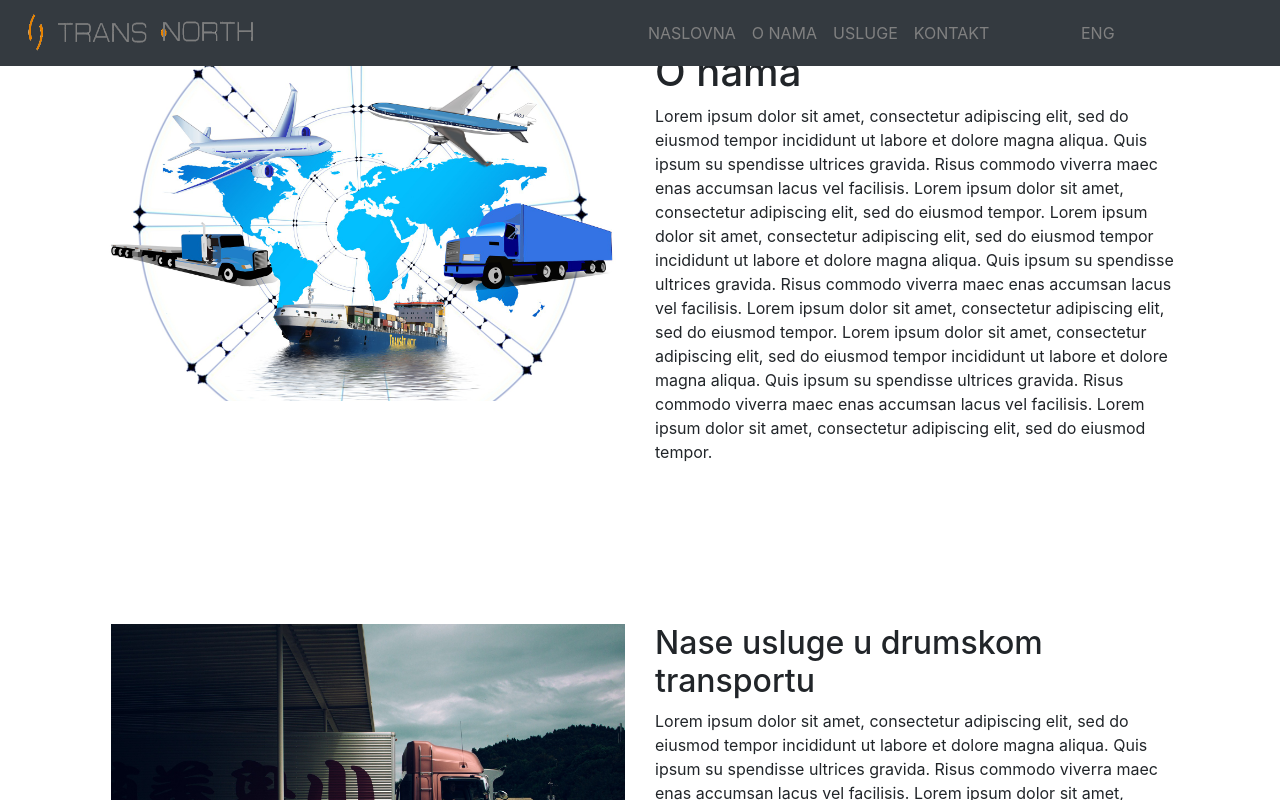
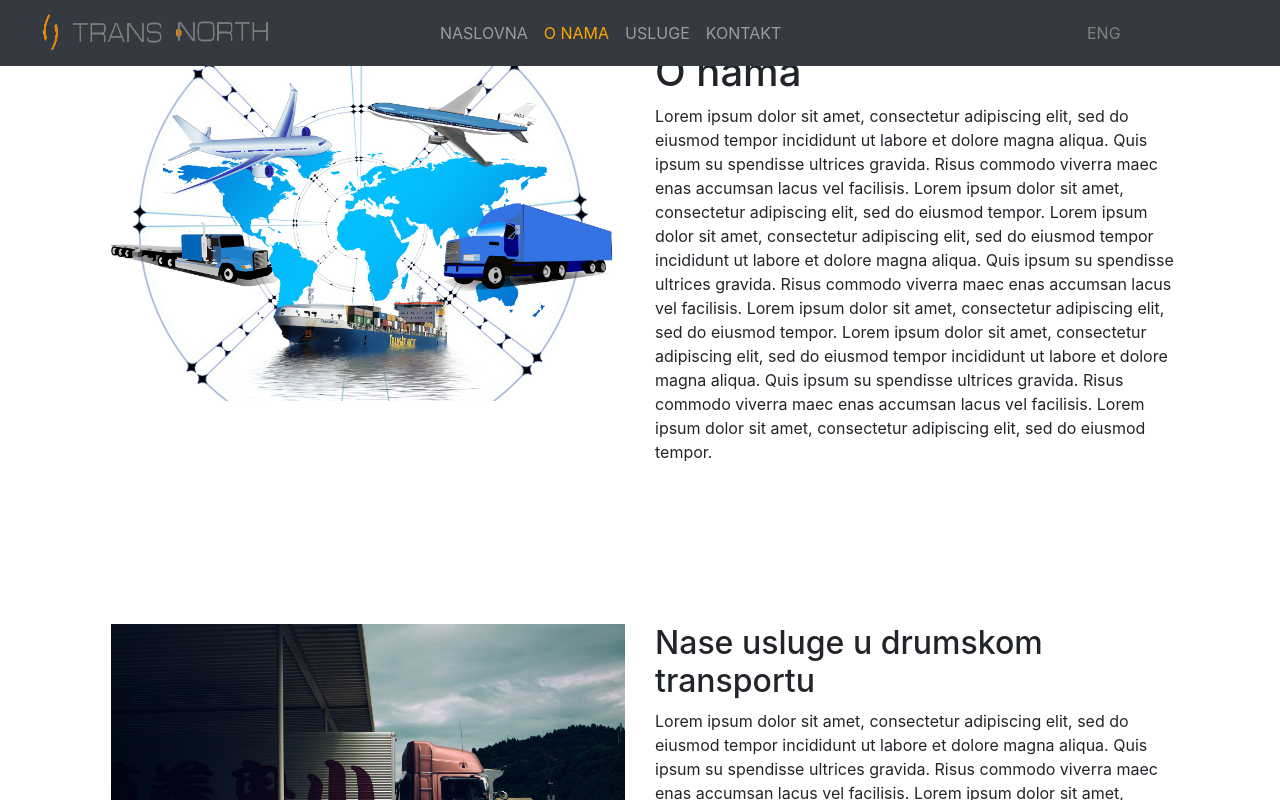
Before and after one commit to vladimirvecanski/transNorth, a plain HTML site: page index.html in a window 1280 px wide. Both pictures are taken after a click on the link "O NAMA". Shown: the part 1302-2102 px from the top of the page. Drawn offline with nearby package versions, Linux system fonts and the light colour scheme.

Commit message:
fixing navbar

```diff
--- a/images/script.js
+++ /dev/null
@@ -1,3 +0,0 @@
-"use strict";
-
-'use strict'
--- a/index.html
+++ b/index.html
@@ -41,10 +41,10 @@
       </div>
     </header>
     <!-- NAVBAR -->
-    <nav class="navbar sticky-top navbar-expand-lg bg-dark">
-      <a
+    <nav class="navbar navbar-expand-lg sticky-top navbar-dark bg-dark">
+      <button
         class="navbar-toggler"
-        type="a"
+        type="button"
         data-toggle="collapse"
         data-target="#navbarTogglerDemo01"
         aria-controls="navbarTogglerDemo01"
@@ -52,16 +52,14 @@
         aria-label="Toggle navigation"
       >
         <span class="navbar-toggler-icon"></span>
-      </a>
-      <div class="collapse navbar-collapse row" id="navbarTogglerDemo01">
-        <a class="navbar-logo col-6" href="#"
+      </button>
+      <div class="collapse navbar-collapse" id="navbarTogglerDemo01">
+        <a class="navbar-logo col-4" href="#"
           ><img src="images/transnorth.png" alt="logo" width="250" height="50"
         /></a>
-        <ul class="navbar-nav col-4">
-          <li class="nav-item active">
-            <a class="nav-link" href="#"
-              >NASLOVNA<span class="sr-only">(current)</span></a
-            >
+        <ul class="navbar-nav mr-auto mt-2 mt-lg-0 col-6">
+          <li class="nav-item">
+            <a class="nav-link active" href="#">NASLOVNA</a>
           </li>
           <li class="nav-item">
             <a class="nav-link" href="#about">O NAMA</a>
@@ -74,7 +72,7 @@
           </li>
         </ul>
         <div class="lang-menu col-2">
-          <a class="selected-lang" href="/english/index.html">ENG</a>
+          <a class="selected-lang nav-link" href="/english/index.html">ENG</a>
         </div>
       </div>
     </nav>
@@ -604,6 +602,7 @@
         >
       </div>
     </footer>
+    <script src="script.js"></script>
     <script
       src="https://code.jquery.com/jquery-3.2.1.slim.min.js"
       integrity="sha384-KJ3o2DKtIkvYIK3UENzmM7KCkRr/rE9/Qpg6aAZGJwFDMVNA/GpGFF93hXpG5KkN"
--- /dev/null
+++ b/script.js
@@ -0,0 +1,16 @@
+'use strict';
+
+const links = document.querySelectorAll('.nav-link');
+
+links.forEach((link) => {
+  link.addEventListener('click', () => {
+    removeActiveClasses();
+    link.classList.add('active');
+  });
+});
+
+const removeActiveClasses = () => {
+  links.forEach((link) => {
+    link.classList.remove('active');
+  });
+};
--- a/styles.css
+++ b/styles.css
@@ -6,35 +6,28 @@ html {
 *:after {
   box-sizing: inherit;
 }
+/* HEADER */
 .header {
   display: flex;
   flex-direction: row;
   align-items: center;
   justify-content: space-around;
 }
+
 .contact {
   padding: 10px;
 }
+
+/* NAVBAR */
+
 .nav-link {
   color: gray;
 }
-.nav-link:active {
-  color: orange;
-}
-.nav-link:hover {
-  color: orange;
-}
 
-.navbar-toggler-icon {
-  cursor: pointer;
-  background-color: white;
-  /* nece da radi */
-}
-
-.selected-lang {
-  cursor: pointer;
-  display: flex;
-  color: gray;
+.nav-link.active,
+.nav-link:hover,
+.nav-link:focus {
+  color: orange !important;
 }
 
 /* SERVICES */
```
